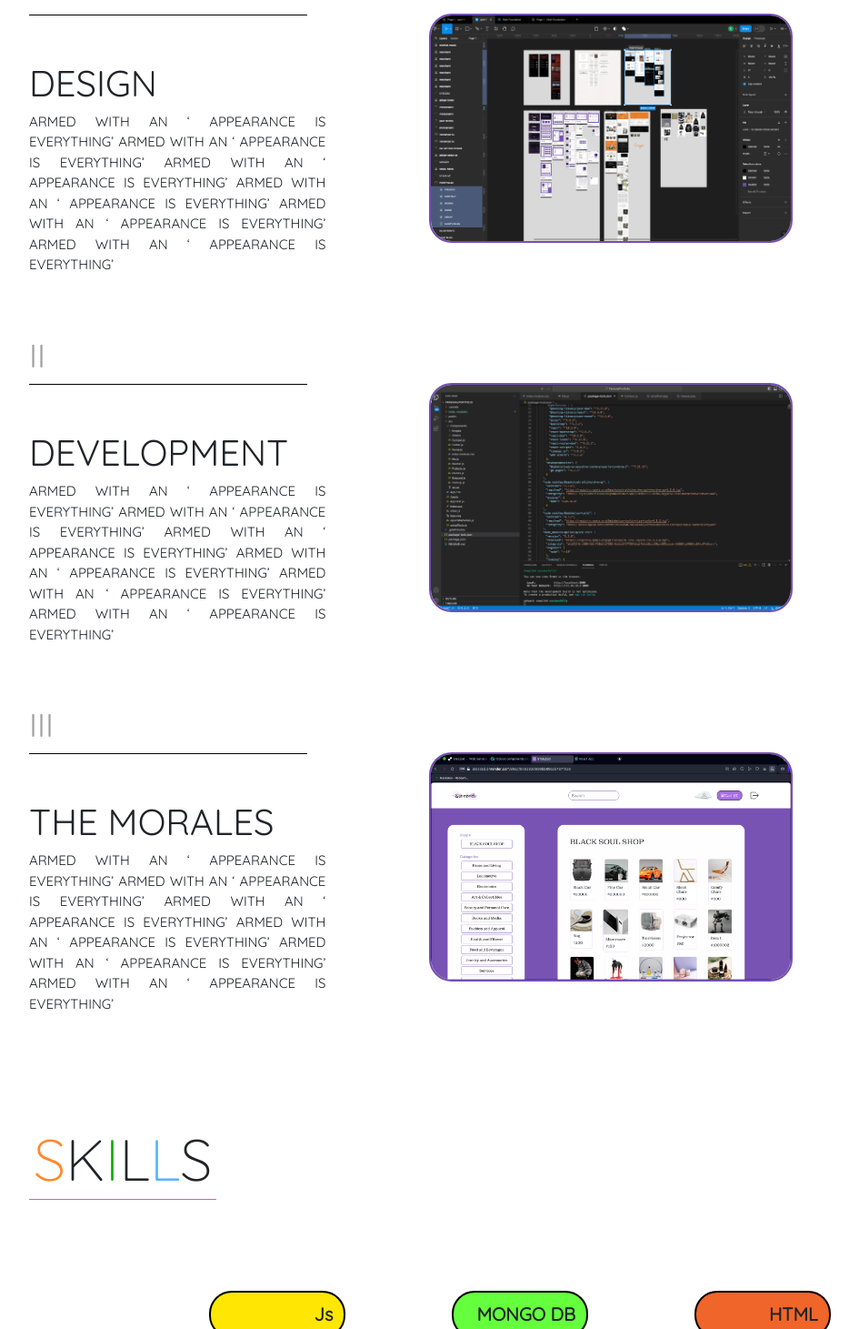
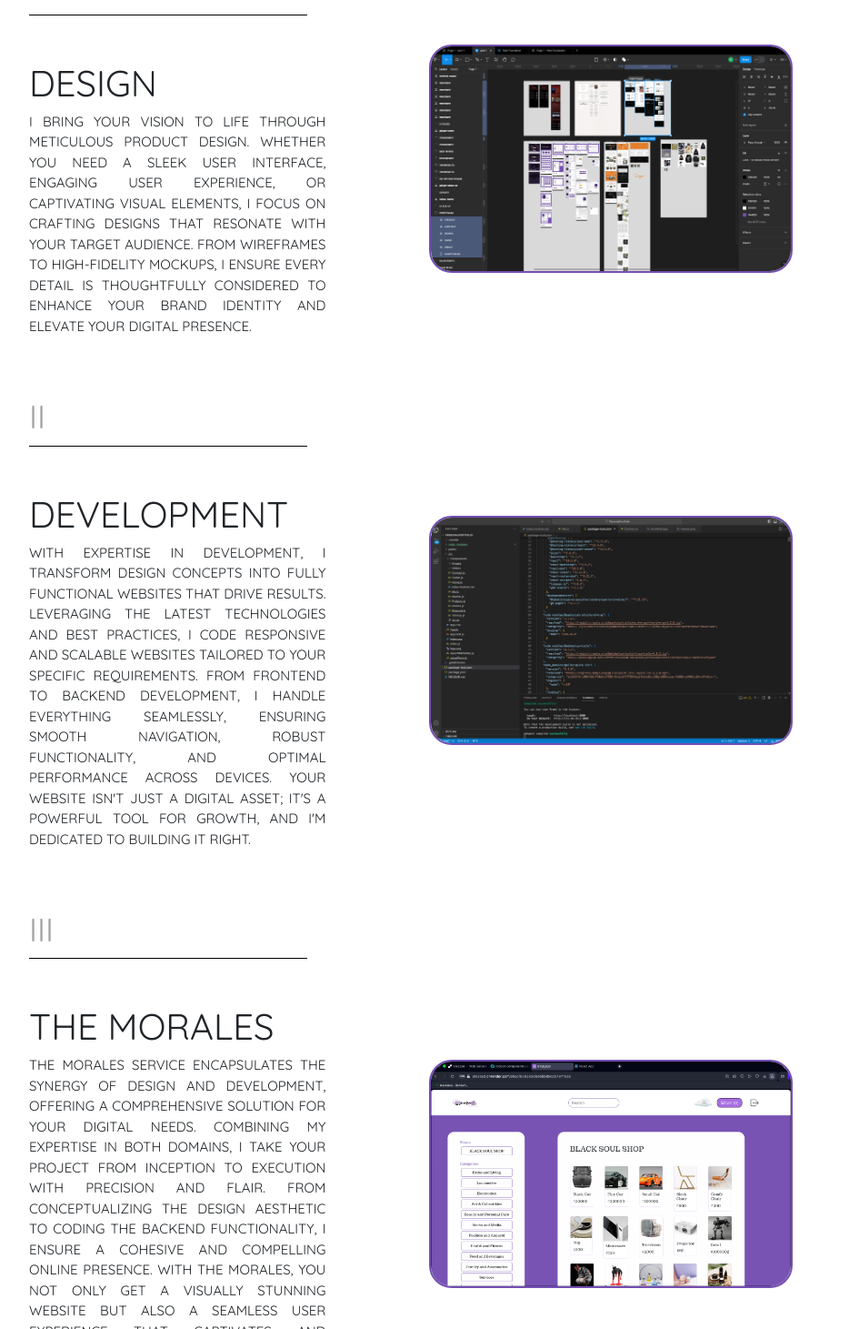
Before and after one commit to 8sosa/PersonalPortfolio, a React (Create React App) app: page /about-me in a window 1280 px wide. Shown: the part 1409-2870 px from the top of the page at 91% size, without its empty margins (68-1013 px from the left). Built offline with nearby package versions, Linux system fonts and the light colour scheme.

Commit message:
Update Me.js

```diff
--- a/src/Components/Me.js
+++ b/src/Components/Me.js
@@ -42,7 +42,7 @@ export default function Me() {
                         <h1 class={style.sectionTxt1}>i</h1>
                         <div class={style.blackLine}></div>
                         <h1 class={style.sectionTxt2}>design</h1>
-                        <p class={style.sectionTxt3}>Armed with an ‘ appearance is everything’ Armed with an ‘ appearance is everything’ Armed with an ‘ appearance is everything’ Armed with an ‘ appearance is everything’ Armed with an ‘ appearance is everything’ Armed with an ‘ appearance is everything’</p>
+                        <p class={style.sectionTxt3}>I bring your vision to life through meticulous product design. Whether you need a sleek user interface, engaging user experience, or captivating visual elements, I focus on crafting designs that resonate with your target audience. From wireframes to high-fidelity mockups, I ensure every detail is thoughtfully considered to enhance your brand identity and elevate your digital presence.</p>
                     </Col>
                     <Col className='d-flex justify-content-end'>
                         <img src={Design} alt='placeholder hero' className={style.servicePic}/>
@@ -53,7 +53,7 @@ export default function Me() {
                         <h1 class={style.sectionTxt1}>ii</h1>
                         <div class={style.blackLine}></div>
                         <h1 class={style.sectionTxt2}>development</h1>
-                        <p class={style.sectionTxt3}>Armed with an ‘ appearance is everything’ Armed with an ‘ appearance is everything’ Armed with an ‘ appearance is everything’ Armed with an ‘ appearance is everything’ Armed with an ‘ appearance is everything’ Armed with an ‘ appearance is everything’</p>
+                        <p class={style.sectionTxt3}>With expertise in development, I transform design concepts into fully functional websites that drive results. Leveraging the latest technologies and best practices, I code responsive and scalable websites tailored to your specific requirements. From frontend to backend development, I handle everything seamlessly, ensuring smooth navigation, robust functionality, and optimal performance across devices. Your website isn't just a digital asset; it's a powerful tool for growth, and I'm dedicated to building it right.</p>
                     </Col>
                     <Col className='d-flex justify-content-end'>
                         <img src={Dev} alt='placeholder hero' className={style.servicePic}/>
@@ -64,7 +64,7 @@ export default function Me() {
                         <h1 class={style.sectionTxt1}>iii</h1>
                         <div class={style.blackLine}></div>
                         <h1 class={style.sectionTxt2}>the morales</h1>
-                        <p class={style.sectionTxt3}>Armed with an ‘ appearance is everything’ Armed with an ‘ appearance is everything’ Armed with an ‘ appearance is everything’ Armed with an ‘ appearance is everything’ Armed with an ‘ appearance is everything’ Armed with an ‘ appearance is everything’</p>
+                        <p class={style.sectionTxt3}>The Morales service encapsulates the synergy of design and development, offering a comprehensive solution for your digital needs. Combining my expertise in both domains, I take your project from inception to execution with precision and flair. From conceptualizing the design aesthetic to coding the backend functionality, I ensure a cohesive and compelling online presence. With The Morales, you not only get a visually stunning website but also a seamless user experience that captivates and converts. Let's collaborate to bring your vision to life, seamlessly blending design and development for unparalleled digital success.</p>
                     </Col>
                     <Col className='d-flex justify-content-end'>
                         <img src={Morales} alt='placeholder hero' className={style.servicePic}/>
```
